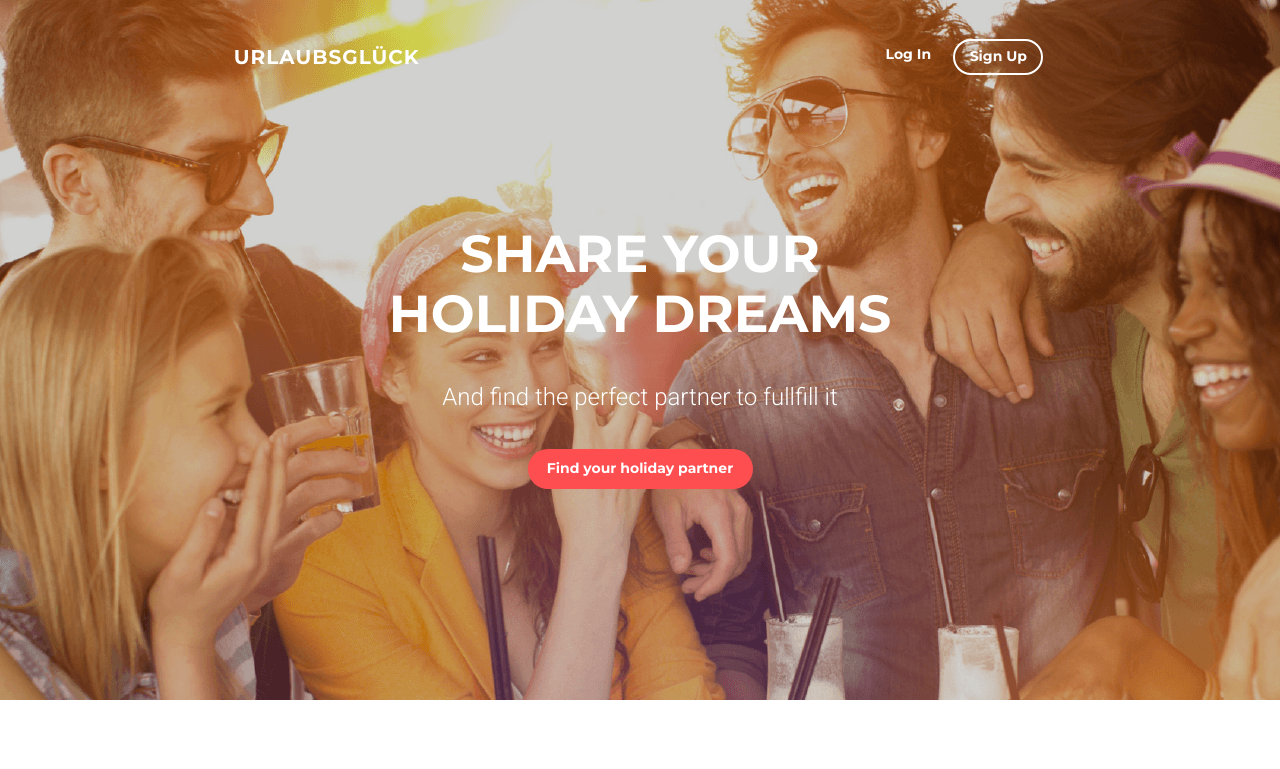
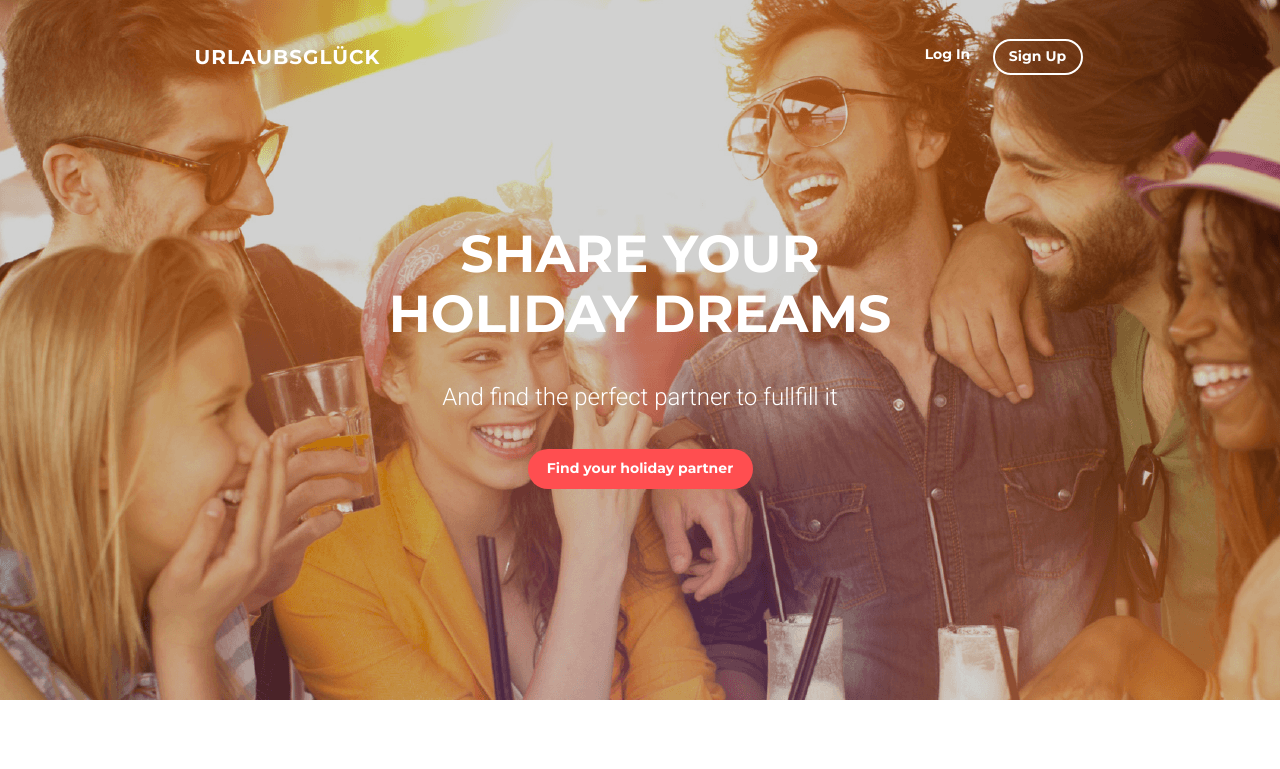
Before and after one commit to at0mua/goit-fe-course, a plain HTML site: page html-css/module-09/index.html in a window 1280 px wide. Shown: the top 769 px of the page. Drawn offline with Linux system fonts and the light colour scheme.

Commit message:
added HW09

```diff
--- a/html-css/module-09/index.html
+++ b/html-css/module-09/index.html
@@ -20,10 +20,12 @@
         <div
           class="row promo-header d-flex flex-column-reverse flex-md-row align-items-md-center justify-content-md-between justify-content-lg-between"
         >
-          <div class="logo col-12 col-md-4">
+          <div class="logo col-12 col-md-4 col-lg-3">
             <a href="#" class="site-logo">urlaubsglück</a>
           </div>
-          <div class="entry-menu col-12 col-md-4 d-flex justify-content-center">
+          <div
+            class="entry-menu col-12 col-md-4 col-lg-3 d-flex justify-content-center"
+          >
             <div class="entry-link">
               <a href="#" class="login">Log in</a>
             </div>
```
